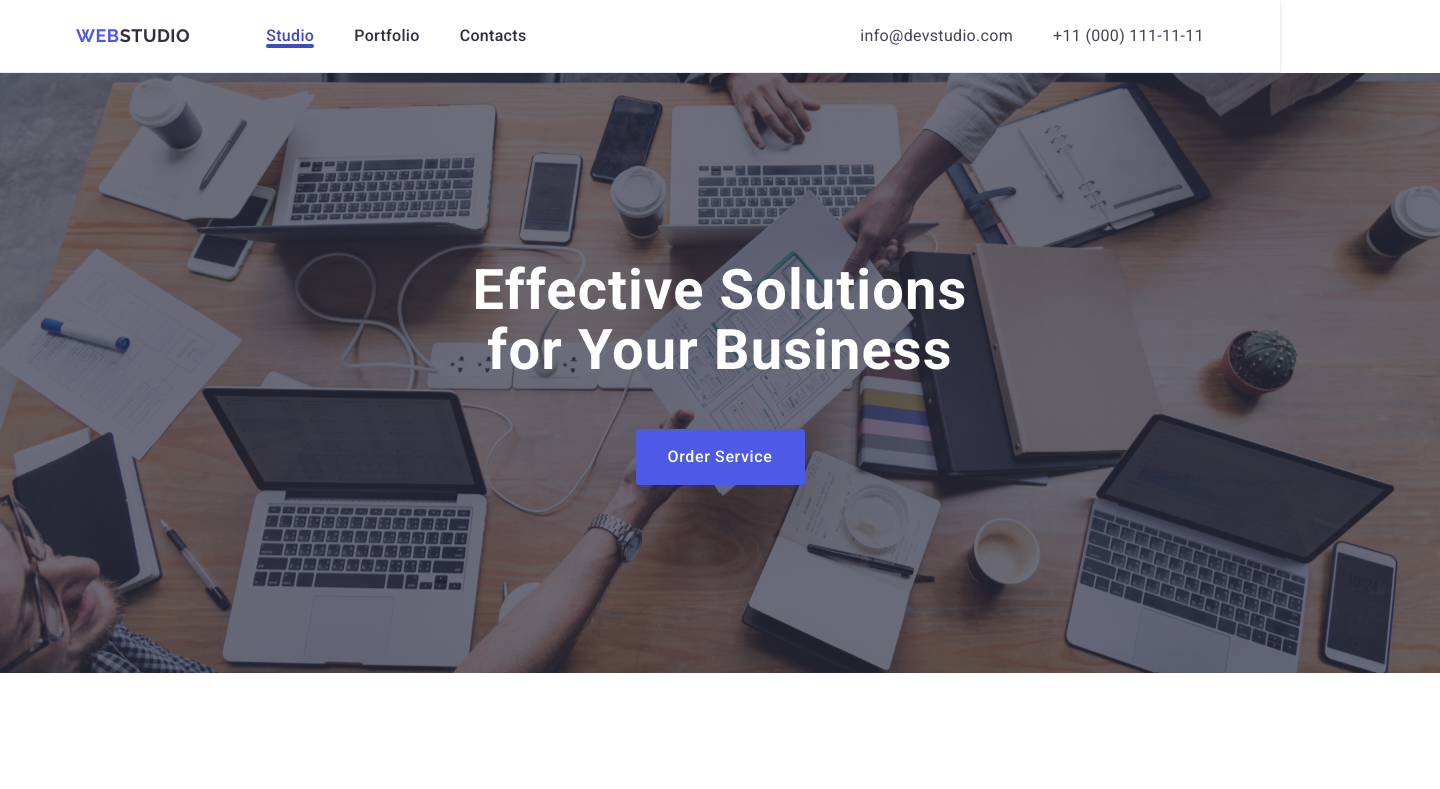
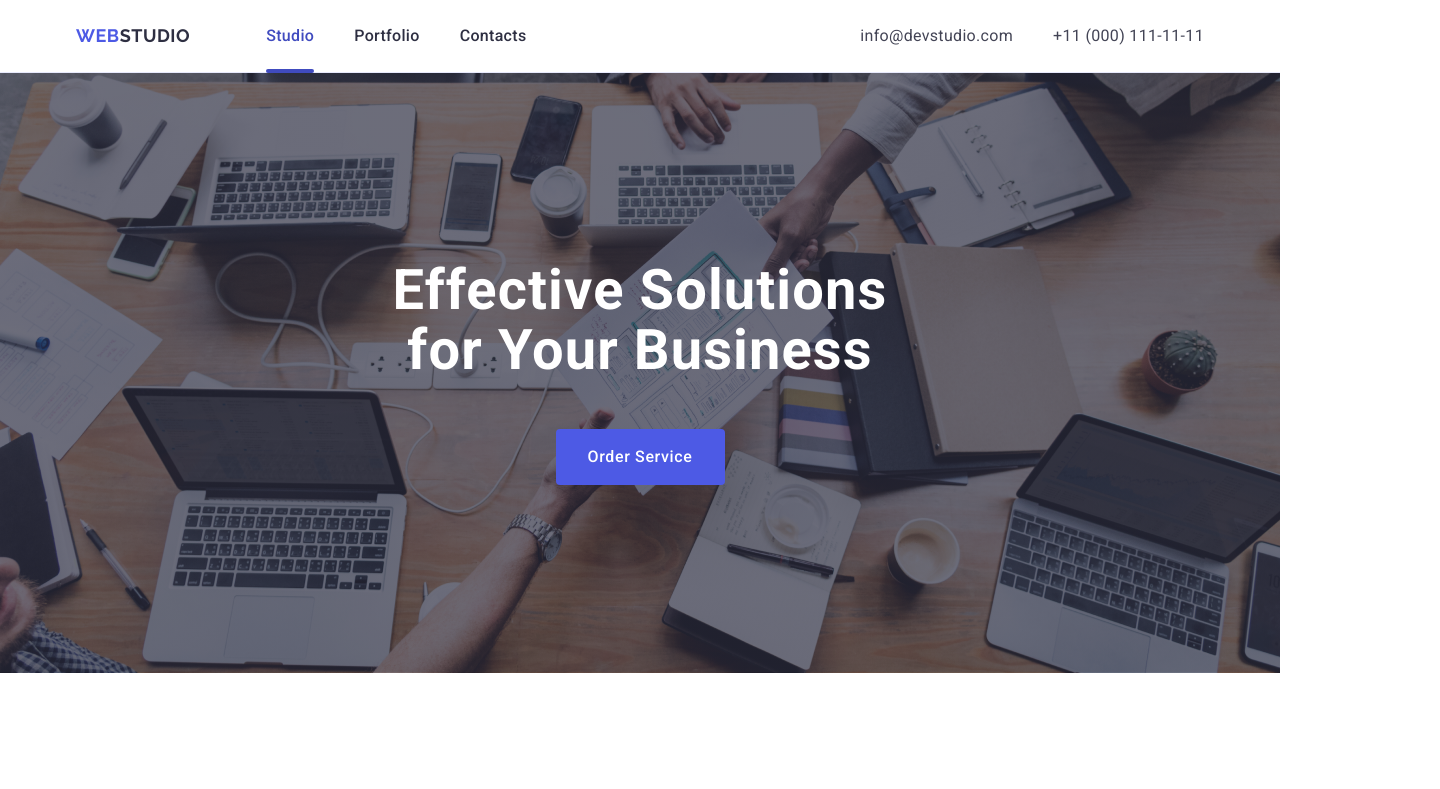
Before and after one commit to hatiko99/goit-markup-hw-04, a plain HTML site: page index.html in a window 1280 px wide. Shown: the top 789 px of the page, 1440 px wide, since content can reach past the window. Drawn offline with nearby package versions, Linux system fonts and the light colour scheme.

Commit message:
Update styles.css

```diff
--- a/css/styles.css
+++ b/css/styles.css
@@ -124,6 +124,7 @@ body {
   line-height: 1.5;
   letter-spacing: 0.02em;
   color: var(--navyblue, #2e2f42);
+  transition: 250ms cubic-bezier(0.4, 0, 0.2, 1);
 }
 
 .menu-link-active {
@@ -138,6 +139,7 @@ body {
 
   position: absolute;
   left: 0;
+  bottom: -1px;
 
   width: 48px;
   height: 4px;
@@ -167,6 +169,7 @@ body {
   line-height: 1.5;
   letter-spacing: 0.02em;
   color: #434455;
+  transition: color 250ms cubic-bezier(0.4, 0, 0.2, 1);
 }
 
 .contacts-link:hover,
@@ -181,7 +184,7 @@ body {
 .hero {
   margin: 0 auto;
   padding: 188px 0;
-  width: 1440px;
+  max-width: 1440px;
   background: var(--navyblue, #2e2f42);
 
   background-image: linear-gradient(
@@ -189,6 +192,9 @@ body {
       rgba(46, 47, 66, 0.7)
     ),
     url(../images/background-img.jpg);
+  background-repeat: no-repeat;
+  background-position: center;
+  background-size: cover;
 }
 
 .hero-title {
@@ -224,6 +230,7 @@ body {
   color: var(--white, #fff);
   border: none;
   border-radius: 4px;
+  transition: background-color 250ms cubic-bezier(0.4, 0, 0.2, 1);
 }
 
 .button:hover,
```
